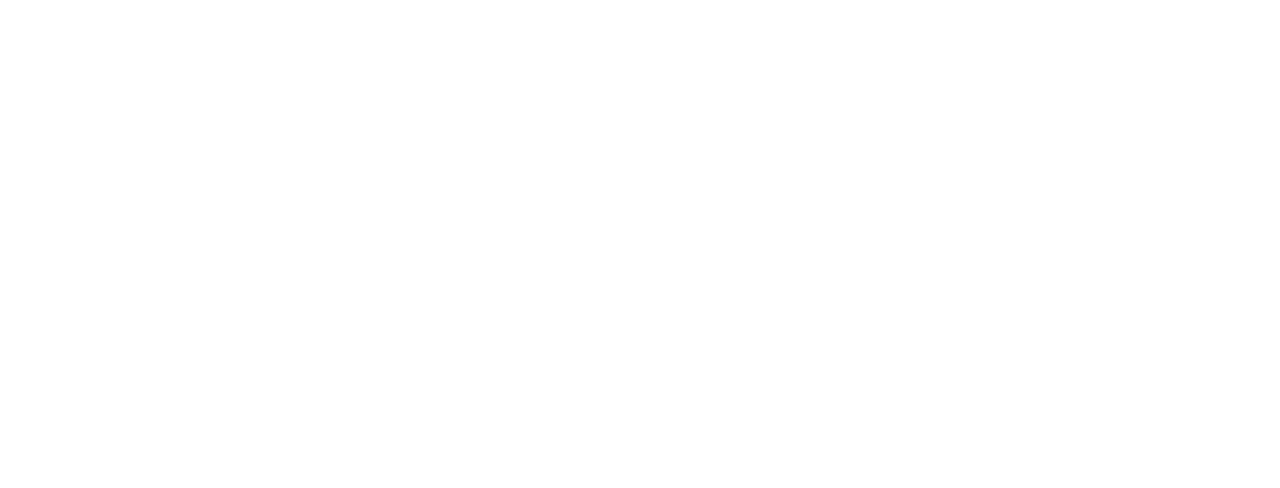
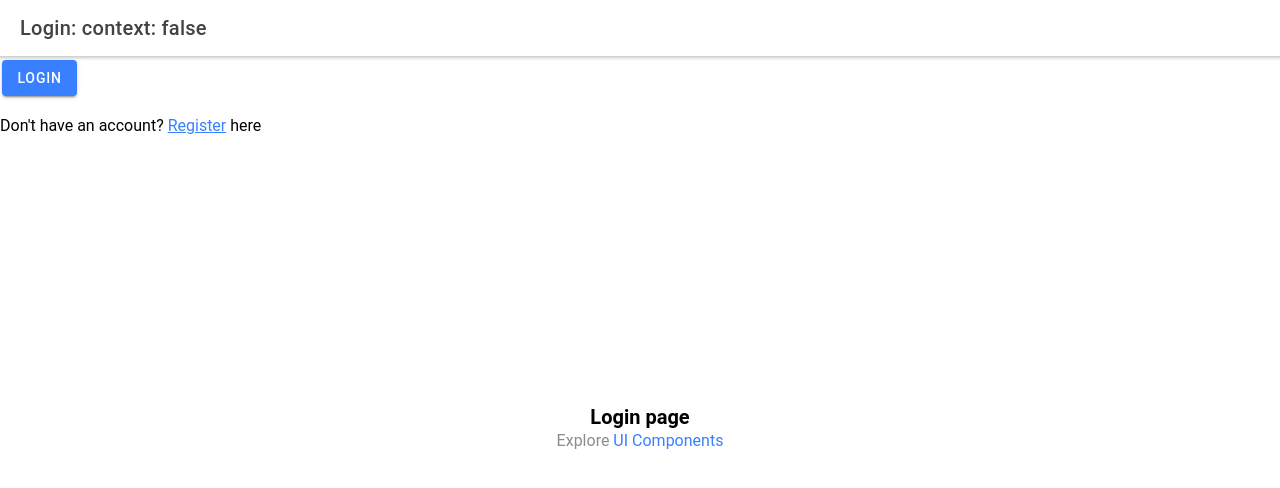
Before and after one commit to tx-tim/stacksintabs, a React (Create React App) app: page /login in a window 1280 px wide. Shown: the top 488 px of the page. Built offline with nearby package versions, Linux system fonts and the light colour scheme.

Commit message:
Auth with context switch :)

```diff
--- a/src/App.tsx
+++ b/src/App.tsx
@@ -6,7 +6,7 @@ import {
   useContext,
   useEffect,
 } from "react";
-import { Redirect, Route } from "react-router-dom";
+import { Redirect, Route, Switch } from "react-router-dom";
 import {
   IonApp,
   IonIcon,
@@ -38,23 +38,44 @@ import "@ionic/react/css/text-alignment.css";
 import "@ionic/react/css/text-transformation.css";
 import "@ionic/react/css/flex-utils.css";
 import "@ionic/react/css/display.css";
+import { Context } from "./Context";
 
 const App: React.FC = () => {
-  const isAuthed = false;
+  const [context, setContext] = useState({ isAuthed: false });
+  useEffect(() => {
+    console.log("app level context", context);
+  });
   return (
     <IonApp>
+      <Context.Provider value={[context, setContext]}>
         <IonReactRouter>
           <IonRouterOutlet>
-          <Route
+            <Switch>
+              {/* <Route
               exact
               path="/hio"
               render={(props) => {
-              return isAuthed ? <Hio /> : <Login />;
+                return context.isAuthed ? <Hio /> : <Login />;
+              }}
+            /> */}
+              <Route path="/login" component={Login} exact />
+              <Route path="/hio" component={Hio} exact />
+              <Route
+                path="/"
+                exact
+                render={() => {
+                  console.log("router isAuthed", context.isAuthed);
+                  return context.isAuthed ? (
+                    <Redirect to="/hio" />
+                  ) : (
+                    <Redirect to="/login" />
+                  );
                 }}
               />
-          <Route path="/" render={() => <Redirect to="/hio" />} exact={true} />
+            </Switch>
           </IonRouterOutlet>
         </IonReactRouter>
+      </Context.Provider>
     </IonApp>
   );
 };
--- /dev/null
+++ b/src/Context.js
@@ -0,0 +1,2 @@
+import React from "react";
+export const Context = React.createContext();
--- a/src/pages/Login.tsx
+++ b/src/pages/Login.tsx
@@ -6,6 +6,7 @@ import {
   useContext,
   useEffect,
 } from "react";
+import { useHistory } from "react-router-dom";
 import {
   IonContent,
   IonHeader,
@@ -16,17 +17,17 @@ import {
 } from "@ionic/react";
 import ExploreContainer from "../components/ExploreContainer";
 import "./Tab1.css";
+import { Context } from "../Context";
 
-interface LoginProps {
-  isAuthed?: boolean;
-  onLogin?: Function;
-}
-const Login: React.FC<LoginProps> = ({ isAuthed = false }) => {
+const Login: React.FC = () => {
+  const [context, setContext] = useContext(Context);
+  const history = useHistory();
+
   return (
     <IonPage>
       <IonHeader>
         <IonToolbar>
-          <IonTitle>Login: {isAuthed.toString()}</IonTitle>
+          <IonTitle>Login: context: {context.isAuthed.toString()}</IonTitle>
         </IonToolbar>
       </IonHeader>
       <IonContent>
@@ -39,7 +40,9 @@ const Login: React.FC<LoginProps> = ({ isAuthed = false }) => {
         <IonButton
           onClick={(e) => {
             console.log("e", e);
-            console.log("isAuthed", isAuthed);
+            console.log("isAuthed", context.isAuthed);
+            setContext({ isAuthed: true });
+            history.replace("/");
           }}
         >
           Login
```
Lines whose indentation alone changed are shown as unchanged.
